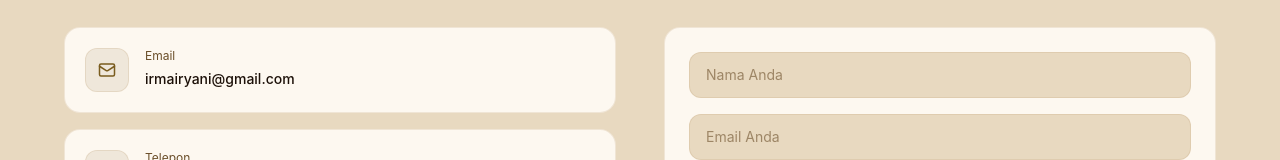
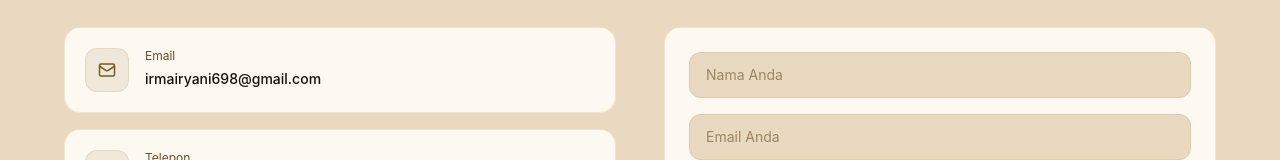
Before and after one commit to josapratama/irma-iryani, a Next.js app: page / in a window 1280 px wide. Shown: the part 5568-5728 px from the top of the page. Built offline with nearby package versions, Linux system fonts and the light colour scheme; no server answers.

Commit message:
fix: replace useEffect setState with derived state in Contact
Linter flagged setState inside useEffect as potential cascading render.
Replaced with if-during-render pattern (lastLang state comparison)
which is the React-recommended approach for resetting state on prop change.

```diff
--- a/components/Contact.tsx
+++ b/components/Contact.tsx
@@ -1,7 +1,7 @@
 "use client";
 
 import { motion, useInView } from "framer-motion";
-import { useRef, useState, useEffect } from "react";
+import { useRef, useState } from "react";
 import {
   Mail,
   Phone,
@@ -63,16 +63,14 @@ export default function Contact() {
   const [status, setStatus] = useState<"idle" | "sending" | "sent" | "error">(
     "idle",
   );
+  const [lastLang, setLastLang] = useState(language);
   const { slideUp, slideRight, slideLeft, stagger } = useMotion();
 
-  // Reset status when language changes to avoid stale "sent/error" UI
-  const prevLang = useRef(language);
-  useEffect(() => {
-    if (prevLang.current !== language) {
-      prevLang.current = language;
-      if (status !== "idle" && status !== "sending") setStatus("idle");
-    }
-  }, [language, status]);
+  // Reset status when language changes — derived, no useEffect needed
+  if (language !== lastLang) {
+    setLastLang(language);
+    if (status !== "idle" && status !== "sending") setStatus("idle");
+  }
 
   const handleSubmit = async (e: React.FormEvent) => {
     e.preventDefault();
@@ -85,7 +83,7 @@ export default function Contact() {
         `Nama: ${form.name}\nEmail: ${form.email}\n\n${form.message}`,
       );
       window.open(
-        `mailto:irmairyani@gmail.com?subject=${subject}&body=${body}`,
+        `mailto:irmairyani698@gmail.com?subject=${subject}&body=${body}`,
       );
       return;
     }
@@ -108,8 +106,8 @@ export default function Contact() {
     {
       icon: <Mail size={18} />,
       label: "Email",
-      value: "irmairyani@gmail.com",
-      href: "mailto:irmairyani@gmail.com",
+      value: "irmairyani698@gmail.com",
+      href: "mailto:irmairyani698@gmail.com",
     },
     {
       icon: <Phone size={18} />,
@@ -251,10 +249,10 @@ export default function Contact() {
                 <span>
                   {c.errorMsg}{" "}
                   <a
-                    href="mailto:irmairyani@gmail.com"
+                    href="mailto:irmairyani698@gmail.com"
                     className="underline font-medium"
                   >
-                    irmairyani@gmail.com
+                    irmairyani698@gmail.com
                   </a>
                 </span>
               </motion.div>
```
